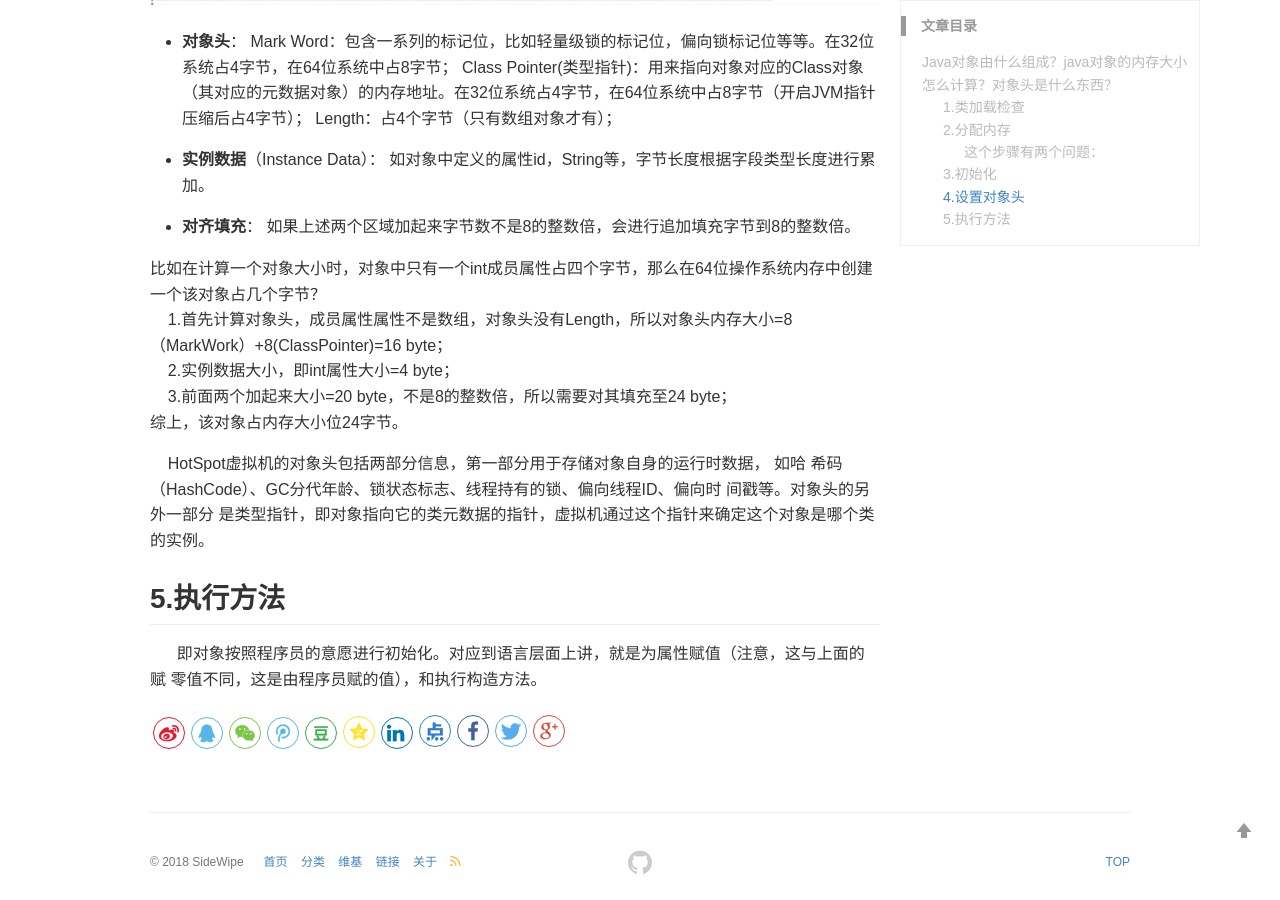
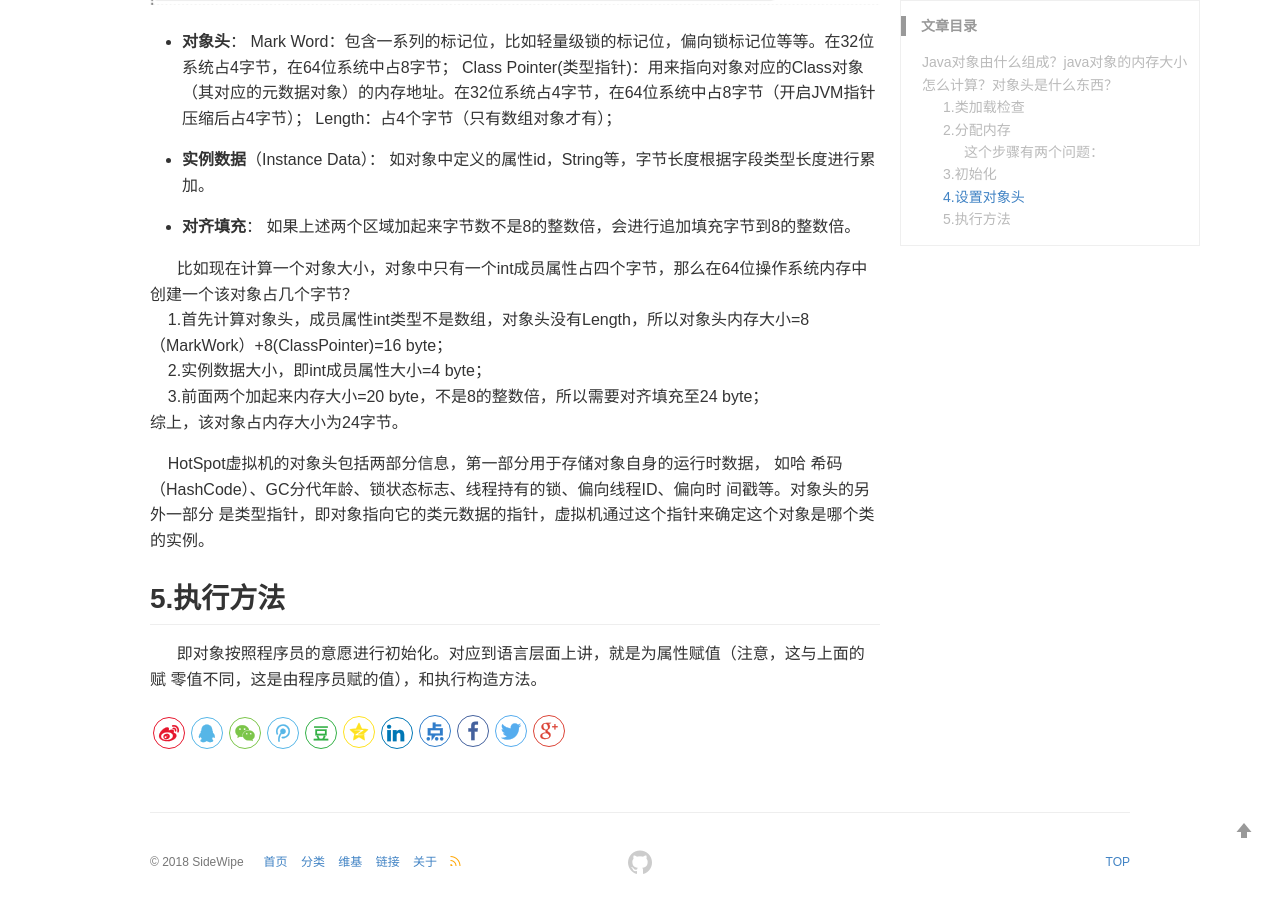
Before and after one commit to side-wipe/side-wipe.github.io, a Jekyll site: the page built from _posts/2020-09-04-java.md, in a window 1280 px wide and 900 px high, scrolled down 2470 px. Built offline with Jekyll 4.4.1, drawn with Linux system fonts in a browser that asks for light colours; comment, search, counter and statistics services are not loaded.

Commit message:
Update 2020-09-04-java.md

```diff
--- a/_posts/2020-09-04-java.md
+++ b/_posts/2020-09-04-java.md
@@ -62,11 +62,11 @@ Length：占4个字节（只有数组对象才有）；
 **对齐填充**：
 如果上述两个区域加起来字节数不是8的整数倍，会进行追加填充字节到8的整数倍。
 
-比如在计算一个对象大小时，对象中只有一个int成员属性占四个字节，那么在64位操作系统内存中创建一个该对象占几个字节？
-&nbsp; &nbsp;  1.首先计算对象头，成员属性属性不是数组，对象头没有Length，所以对象头内存大小=8（MarkWork）+8(ClassPointer)=16 byte；
-&nbsp; &nbsp;  2.实例数据大小，即int属性大小=4 byte；
-&nbsp; &nbsp;  3.前面两个加起来大小=20 byte，不是8的整数倍，所以需要对其填充至24 byte；
-综上，该对象占内存大小位24字节。
+&nbsp; &nbsp; &nbsp;  比如现在计算一个对象大小，对象中只有一个int成员属性占四个字节，那么在64位操作系统内存中创建一个该对象占几个字节？
+&nbsp; &nbsp;  1.首先计算对象头，成员属性int类型不是数组，对象头没有Length，所以对象头内存大小=8（MarkWork）+8(ClassPointer)=16 byte；
+&nbsp; &nbsp;  2.实例数据大小，即int成员属性大小=4 byte；
+&nbsp; &nbsp;  3.前面两个加起来内存大小=20 byte，不是8的整数倍，所以需要对齐填充至24 byte；
+综上，该对象占内存大小为24字节。
 
 &nbsp; &nbsp; HotSpot虚拟机的对象头包括两部分信息，第一部分用于存储对象自身的运行时数据， 如哈 希码（HashCode）、GC分代年龄、锁状态标志、线程持有的锁、偏向线程ID、偏向时 间戳等。对象头的另外一部分 是类型指针，即对象指向它的类元数据的指针，虚拟机通过这个指针来确定这个对象是哪个类的实例。
 
```
